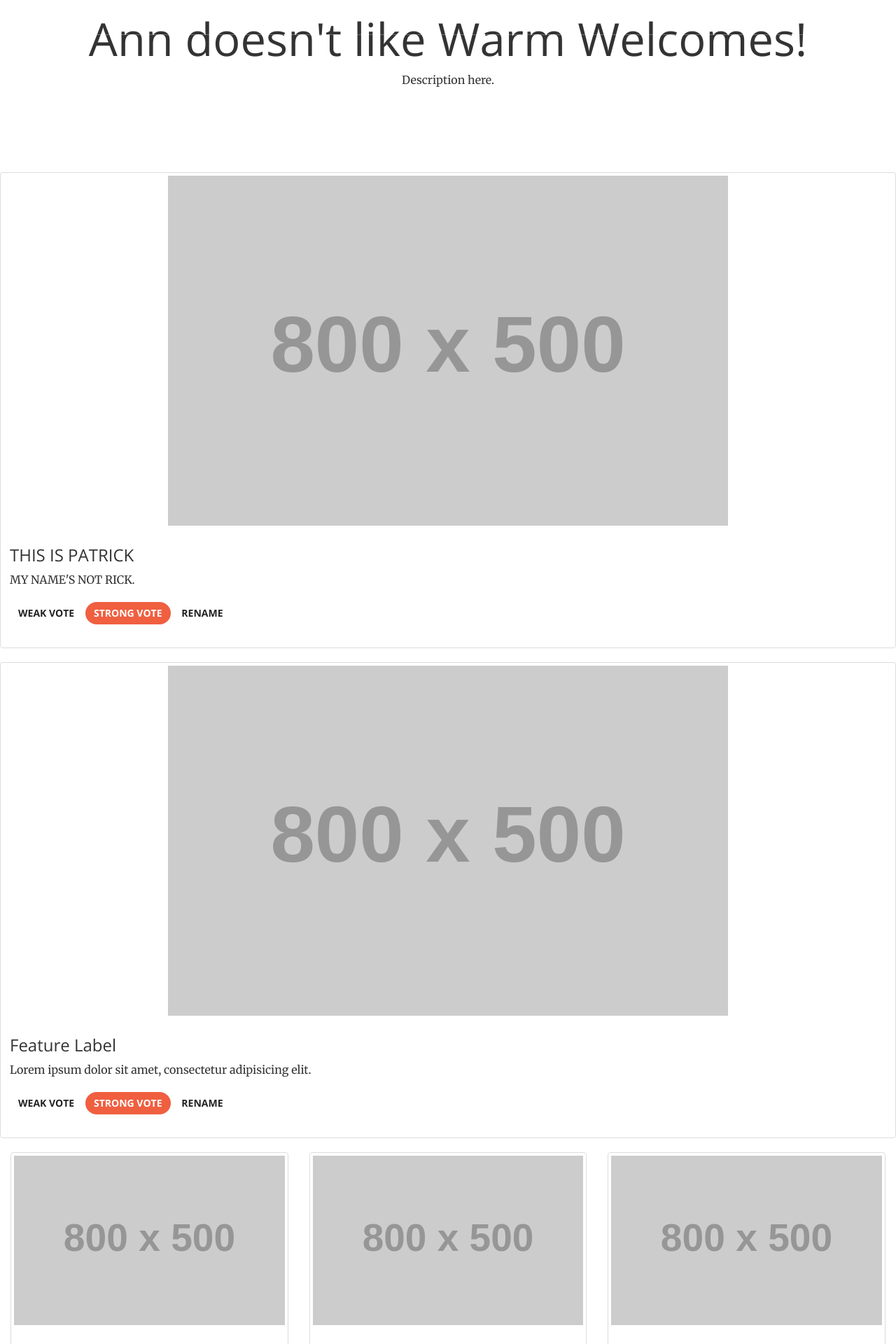
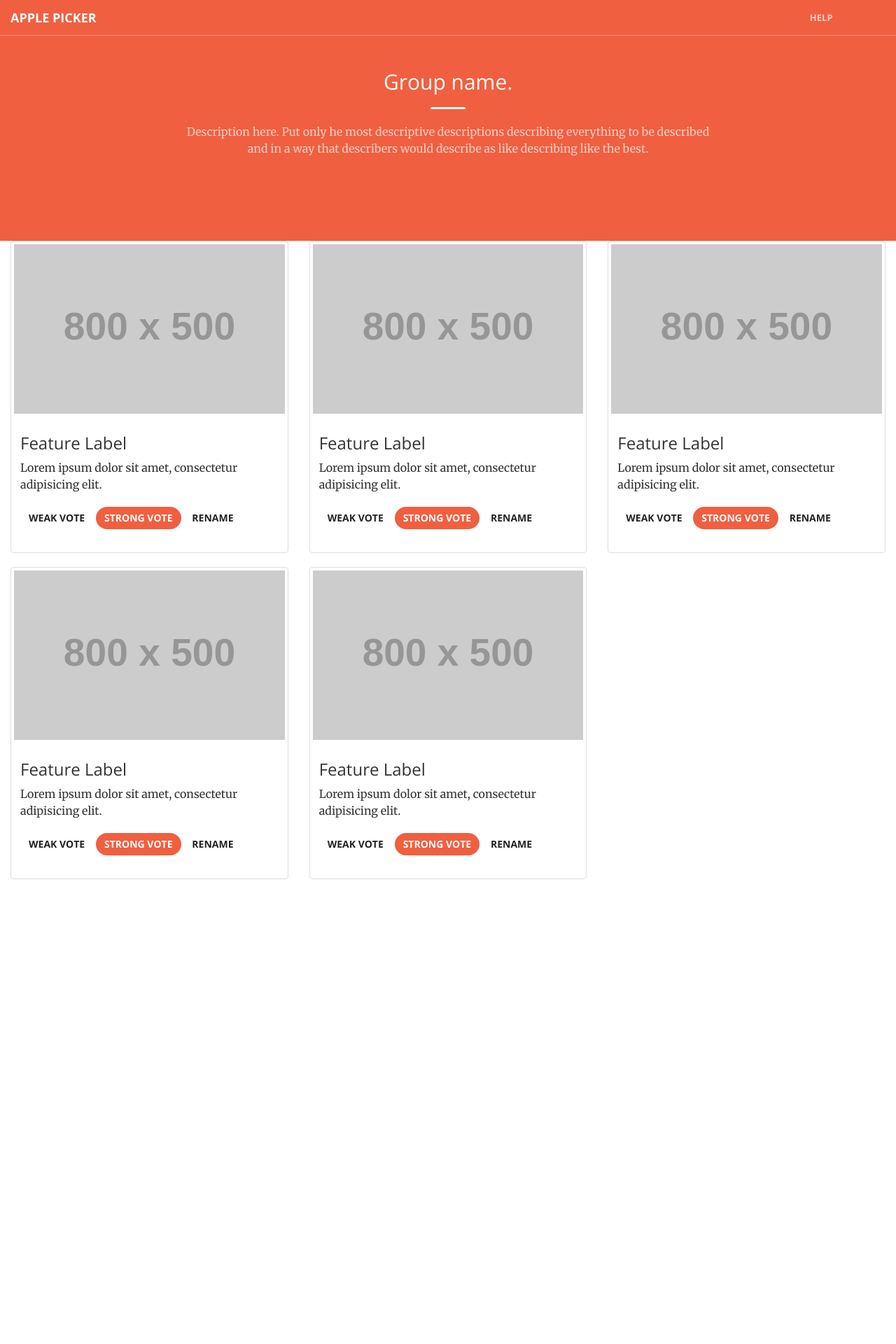
Before and after one commit to AustinSiu/hackdfw-voting, a Flask app: template templates/vote.html in a window 1280 px wide. Shown: the top 1920 px of the page at 70% size. After the commit the page ends 1256 px from the top, so only its background shows below. Run offline with Flask 2, Linux system fonts and the light colour scheme; the template is opened without the code that fills it, so the values that code supplies are empty; grey boxes labelled with a size stand in for pictures from a placeholder-image service; some libraries are stand-ins or nearby versions.

Commit message:
Restored nav bar, note not perfect.

```diff
--- a/templates/vote.html
+++ b/templates/vote.html
@@ -35,11 +35,9 @@
 </head>
 
 <body id="page-top">
-
     <nav id="mainNav" class="navbar navbar-default navbar-fixed-top">
         <div class="container-fluid">
             <!-- Brand and toggle get grouped for better mobile display -->
-<!--
             <div class="navbar-header">
                 <button type="button" class="navbar-toggle collapsed" data-toggle="collapse" data-target="#bs-example-navbar-collapse-1">
                     <span class="sr-only">Toggle navigation</span>
@@ -47,73 +45,40 @@
                     <span class="icon-bar"></span>
                     <span class="icon-bar"></span>
                 </button>
-                <a class="navbar-brand page-scroll" href="#page-top">Start Bootstrap</a>
+                <a class="navbar-brand page-scroll" href="#page-top">Apple Picker</a>
             </div>
--->
 
             <!-- Collect the nav links, forms, and other content for toggling -->
-<!--
             <div class="collapse navbar-collapse" id="bs-example-navbar-collapse-1">
                 <ul class="nav navbar-nav navbar-right">
                     <li>
-                        <a class="page-scroll" href="#about">About</a>
+                        <a class="page-scroll" href="#help">Help</a>
                     </li>
                     <li>
-                        <a class="page-scroll" href="#services">Services</a>
-                    </li>
-                    <li>
-                        <a class="page-scroll" href="#portfolio">Portfolio</a>
-                    </li>
-                    <li>
-                        <a class="page-scroll" href="#contact">Contact</a>
+                        <a class="page-scroll" href="#about">About</a>
                     </li>
                 </ul>
             </div>
--->
             <!-- /.navbar-collapse -->
         </div>
         <!-- /.container-fluid -->
     </nav>
 
-    <!-- Tite/Group Name -->
-    <div>
-        <h1 class="text-center">Ann doesn't like Warm Welcomes!</h1>
-        <p class="text-center">Description here.</p>
-    </div>
+
+    <section class="bg-primary" id="about">
+        <div class="container">
+            <div class="row">
+                <div class="col-lg-8 col-lg-offset-2 text-center">
+                    <h2 class="section-heading">Group name.</h2>
+                    <hr class="light">
+                    <p class="text-faded">Description here. Put only he most descriptive descriptions describing everything to be described and in a way that describers would describe as like describing like the best.</p>
+                </div>
+            </div>
+        </div>
+    </section>
 
     <!-- Options -->
-    <section>
-    <div class="item ">
-        <div class="thumbnail">
-            <img src="http://placehold.it/800x500" alt="">
-            <div class="caption">
-                <h3>THIS IS PATRICK</h3>
-                <p>MY NAME'S NOT RICK.</p>
-                <p>
-                    <a href="#" class="btn btn-default">Weak Vote</a>
-                    <a href="#" class="btn btn-primary">Strong Vote</a>
-                    <a href="#" class="btn btn-default">Rename</a>
-                </p>
-            </div>
-        </div>
-    </div>
-
-    <div class="item">
-        <div class="thumbnail">
-            <img src="http://placehold.it/800x500" alt="">
-            <div class="caption">
-                <h3>Feature Label</h3>
-                <p>Lorem ipsum dolor sit amet, consectetur adipisicing elit.</p>
-                <p>
-                    <a href="#" class="btn btn-default">Weak Vote</a>
-                    <a href="#" class="btn btn-primary">Strong Vote</a>
-                    <a href="#" class="btn btn-default">Rename</a>
-                </p>
-            </div>
-        </div>
-    </div>
-
-    <div class="item col-lg-4 col-md-4 col-xs-6">
+    <div class="col-lg-4 col-md-4 col-xs-6">
         <div class="thumbnail">
             <img src="http://placehold.it/800x500" alt="">
             <div class="caption">
```
